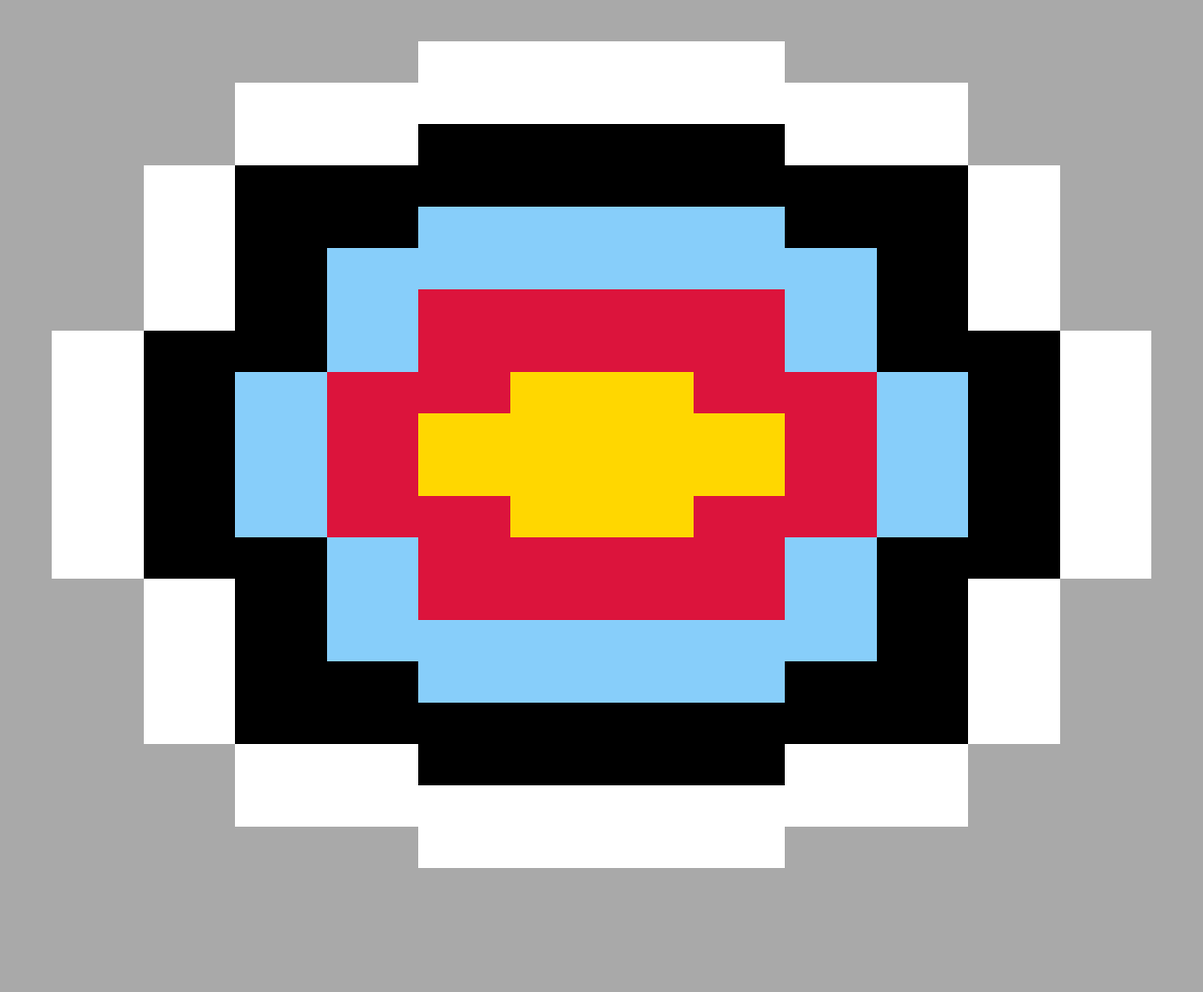
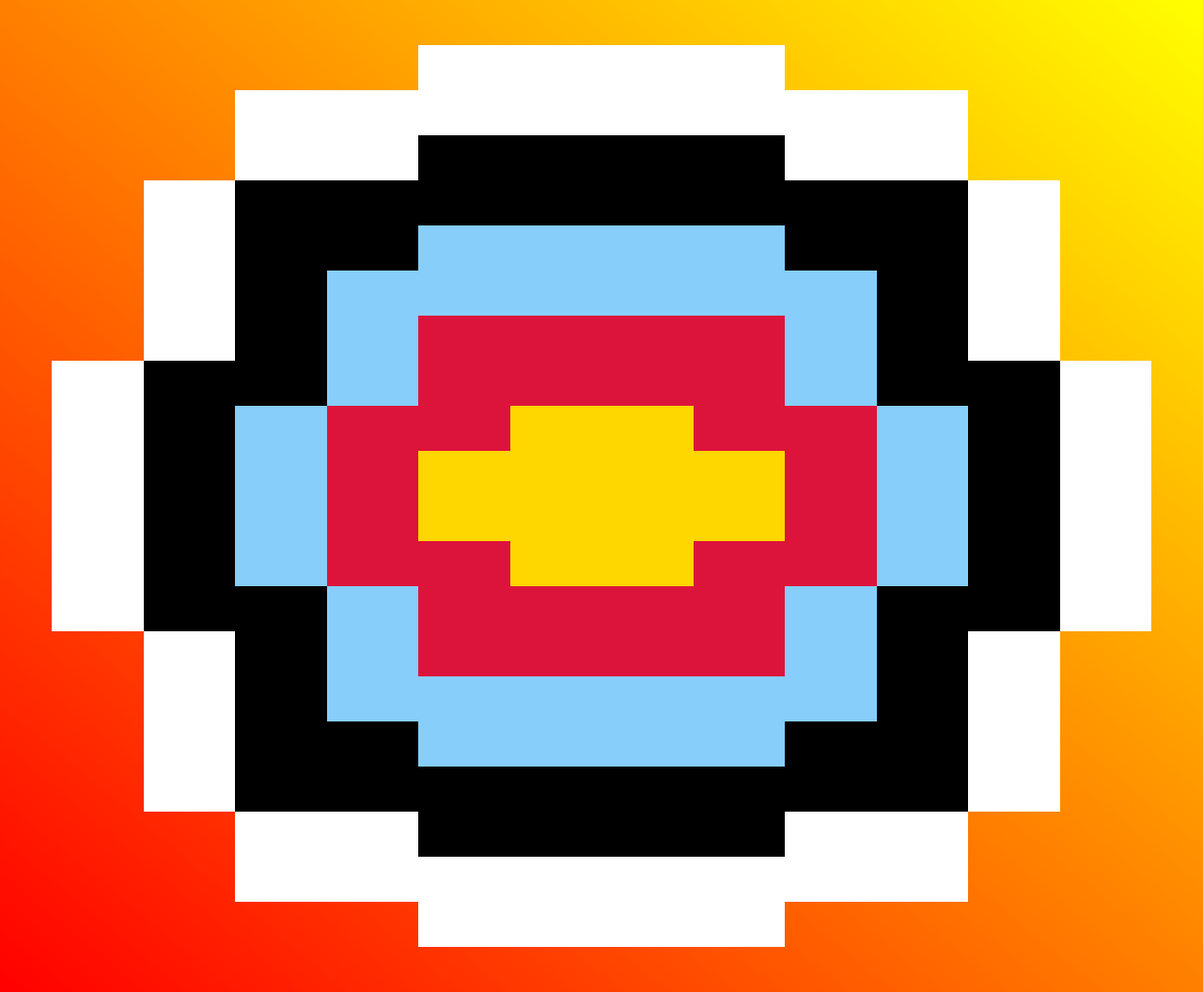
Before and after one commit to magrolorenzo/html-css-12bool, a plain HTML site: page index.html in a window 1280 px wide. Shown: the whole page at 94% size. Before the commit the page ends 924 px from the top, so only its background shows below. Drawn offline with Linux system fonts and the light colour scheme.

Commit message:
Modifiche estetiche

```diff
--- a/css/style.css
+++ b/css/style.css
@@ -5,7 +5,8 @@
 }
 
 body{
-    background-color: darkgrey;
+    background-image: linear-gradient(to right top, red , yellow);
+
 }
 
 .container{
@@ -13,7 +14,7 @@ body{
 }
 
 [class*="col-"]{
-    height: 44px;
+    height: 48px;
 }
 
 .white{
--- a/index.html
+++ b/index.html
@@ -4,7 +4,7 @@
         <meta charset="utf-8">
         <link rel="stylesheet" href="css/12bool.css">
         <link rel="stylesheet" href="css/style.css">
-        <title></title>
+        <title>Target pixel</title>
     </head>
     <body>
         <header>
@@ -297,5 +297,9 @@
             </div>
 
         </main>
+        <footer>
+            <div class="col-12">
+            </div>
+        </footer>
     </body>
 </html>
```
